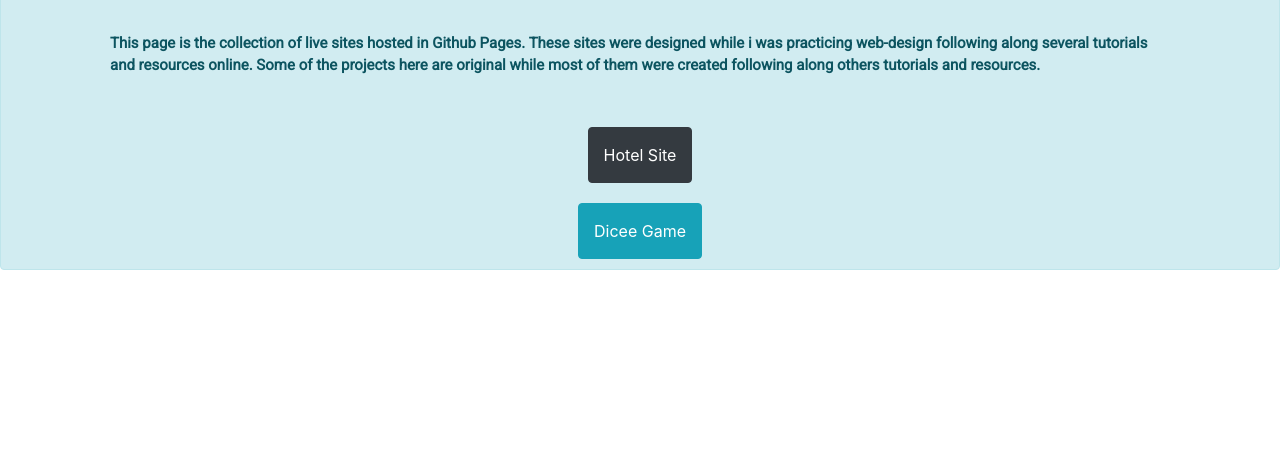
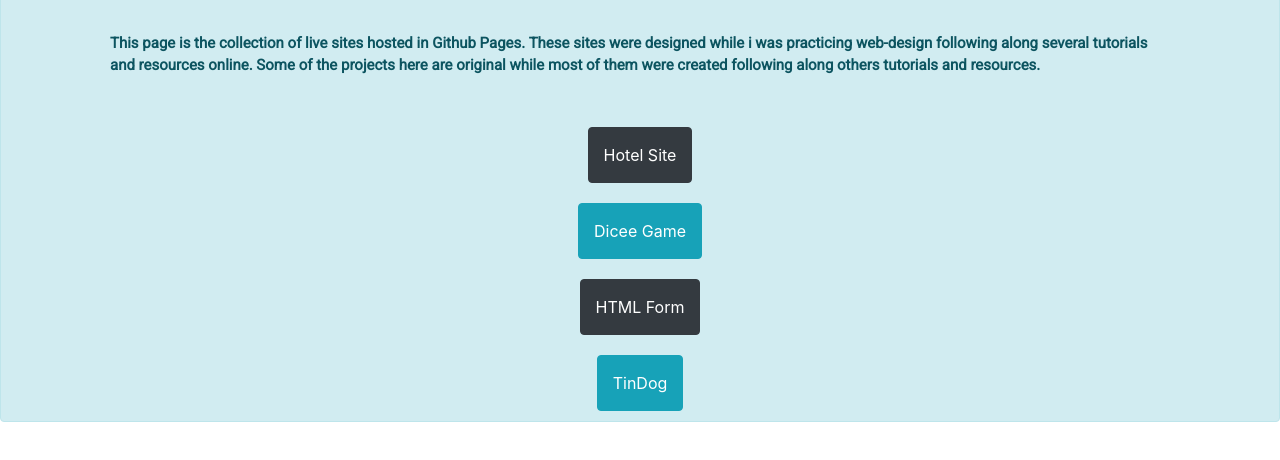
Before and after one commit to sanghaarsha/web, a plain HTML site: page index.html in a window 1280 px wide. Shown: the part 68-528 px from the top of the page. Drawn offline with nearby package versions, Linux system fonts and the light colour scheme.

Commit message:
New Projects

```diff
--- a/index.html
+++ b/index.html
@@ -18,7 +18,9 @@
     </head>
     <body>
         <div class="card alert-info">
-            <h3 class="card-header alert-secondary text-center">Web Projects</h3>
+            <h3 class="card-header alert-secondary text-center">
+                Web Projects
+            </h3>
             <p class="card-body">
                 This page is the collection of live sites hosted in Github
                 Pages. These sites were designed while i was practicing
@@ -33,6 +35,18 @@
             <a type="button" class="btn btn-info" href="./Dicee Game/dicee.html"
                 >Dicee Game</a
             >
+            <a
+                type="button"
+                class="btn btn-dark"
+                href="https://sanghaarsha.github.io/simple-html-form/"
+                >HTML Form</a
+            >
+            <a
+                type="button"
+                class="btn btn-info"
+                href="https://sanghaarsha.github.io/tindog/"
+                >TinDog</a
+            >
         </div>
     </body>
 </html>
```
